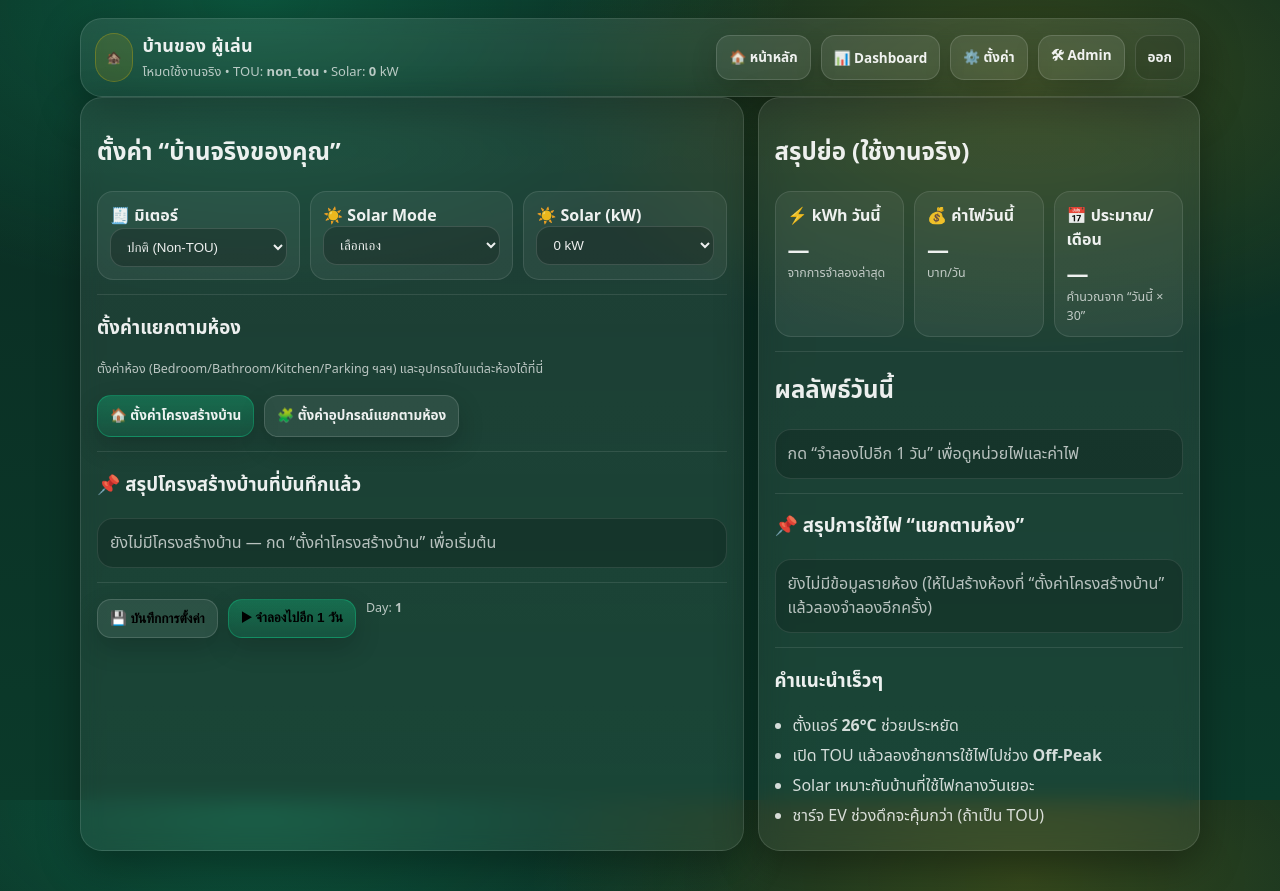
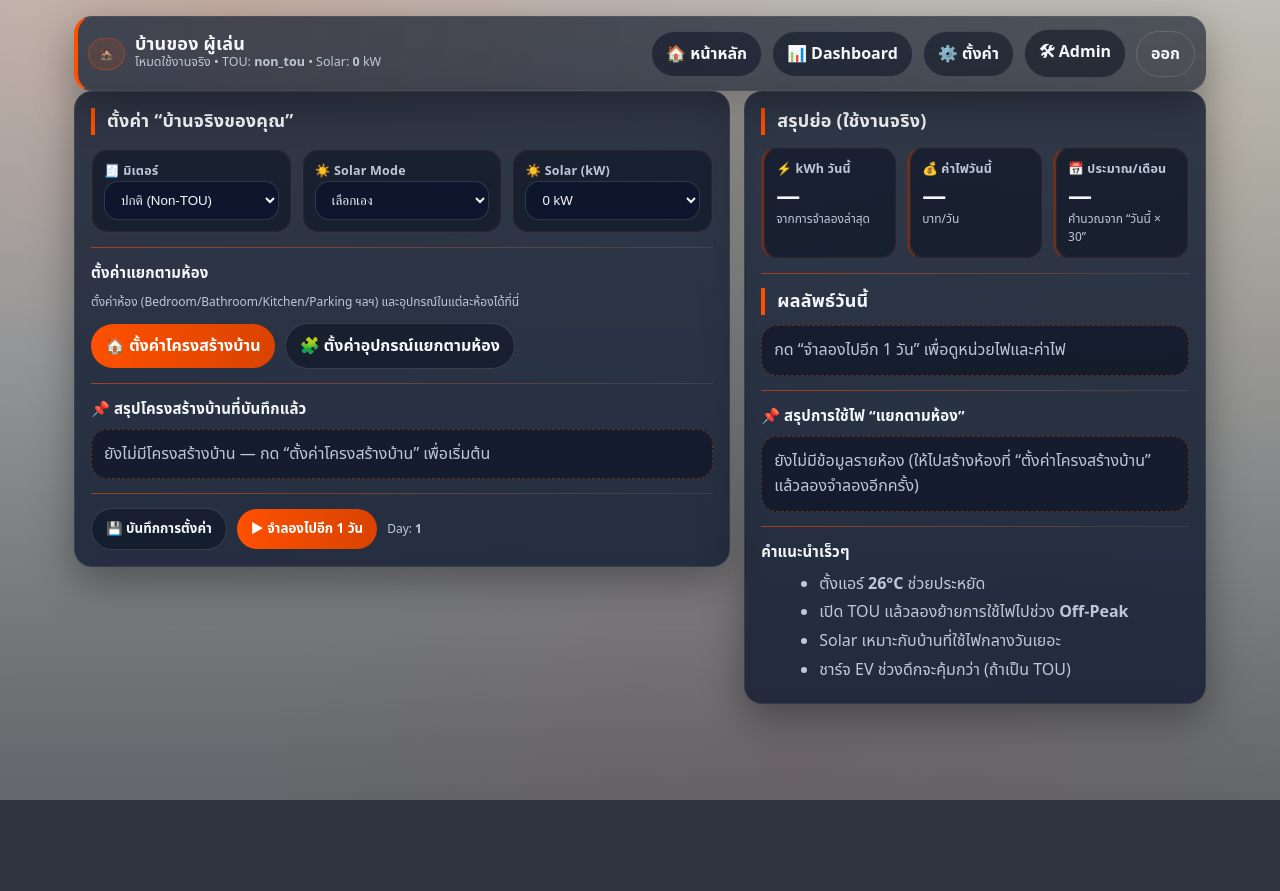
Before and after one commit to apiwatMea/energy-life, a Flask app: page /home in a window 1280 px wide. After the commit the page ends 800 px from the top, so only its background shows below. Run offline with Flask 3, Linux system fonts and the light colour scheme; the visitor is signed in with stand-in values (Sample User, id 1); data comes from the database, SQL or seed files in the repository; data that the repository does not hold is empty.

Commit message:
Update style.css

```diff
--- a/static/style.css
+++ b/static/style.css
@@ -1,266 +1,456 @@
-/* static/style.css */
-/* ====== MEA-feel Theme (clean corporate) ====== */
+/* ============================================================
+   MEA Executive Edition (ENERGY LIFE V3)
+   - Brand colors: MEA ORANGE #FE5000
+   - Clean government-dashboard look
+   - Better typography, spacing, readability
+   ============================================================ */
 
 :root{
-  --bg1:#0b2b22;            /* deep green */
-  --bg2:#0b3a2a;            /* deep emerald */
-  --panel:rgba(255,255,255,.07);
-  --panel2:rgba(255,255,255,.10);
-  --line:rgba(255,255,255,.10);
-  --text:rgba(255,255,255,.92);
-  --muted:rgba(255,255,255,.70);
+  /* Base (ลดโทนน้ำเงิน -> เทาเข้มแบบองค์กร) */
+  --bg1:#BBBCBC;
+  --bg2:#63666A;
 
-  --brand:#0aa06e;          /* primary green */
-  --brand2:#0fcf8a;         /* highlight green */
-  --accent:#f6c700;         /* gold accent */
-  --danger:#ff5c5c;
-  --ok:#31d27a;
+  --card:#0f1b30cc;
+  --cardSolid:#0f1b30;
+  --card2:#0c172acc;
 
+  --border:#243a63;
+  --border2:#1f3357;
+
+  --text:#f5f7fb;
+  --muted:#bfc7d9;
+
+  /* MEA Brand */
+  --primary:#FE5000;         /* MEA ORANGE */
+  --primaryDark:#d94300;
+  --secondary:#63666A;       /* MEA DARK GRAY */
+  --light:#BBBCBC;           /* MEA LIGHT GRAY */
+  --yellow:#FFBF3F;          /* MEA YELLOW */
+  --red:#862633;             /* MEA RED */
+
+  /* Status */
+  --ok:#2fd07a;
+  --warn:#FFBF3F;
+  --danger:#ff5c7a;
+
+  /* Effects */
   --shadow: 0 14px 40px rgba(0,0,0,.35);
-  --radius: 16px;
-  --radius2: 22px;
+  --radius: 18px;
+  --radius2: 14px;
+
+  /* Typography */
+  --font: "Noto Sans Thai", ui-sans-serif, system-ui, -apple-system, "Segoe UI", sans-serif;
+  --mono: ui-monospace, SFMono-Regular, Menlo, Monaco, Consolas, "Liberation Mono", monospace;
 }
 
 *{box-sizing:border-box}
 html,body{height:100%}
-body{
+
+body.bg{
   margin:0;
-  font-family: ui-sans-serif, system-ui, -apple-system, Segoe UI, Roboto, "Noto Sans Thai", "Noto Sans", Arial;
+  font-family:var(--font);
   color:var(--text);
+  background:
+    radial-gradient(1200px 700px at 18% 0%, rgba(254,80,0,.14) 0%, transparent 55%),
+    radial-gradient(900px 650px at 88% 18%, rgba(255,191,63,.10) 0%, transparent 58%),
+    radial-gradient(900px 650px at 62% 95%, rgba(134,38,51,.09) 0%, transparent 60%),
+    radial-gradient(900px 650px at 15% 85%, rgba(99,102,106,.10) 0%, transparent 60%),
+    linear-gradient(180deg, var(--bg1), var(--bg2));
+  min-height:100vh;
 }
 
-.bg{
-  background:
-    radial-gradient(900px 500px at 20% 0%, rgba(15,207,138,.25), transparent 60%),
-    radial-gradient(900px 500px at 80% 10%, rgba(246,199,0,.18), transparent 55%),
-    linear-gradient(180deg, var(--bg1), var(--bg2));
+/* Container */
+.shell{
+  max-width:1160px;
+  margin:0 auto;
+  padding:16px 14px 44px;
 }
 
-.shell{
-  width:min(1120px, 92vw);
-  margin:0 auto;
-  padding:18px 0 40px;
-}
-
-a{color:inherit;text-decoration:none}
-code{
-  background:rgba(0,0,0,.25);
-  padding:2px 8px;
-  border-radius:10px;
-  border:1px solid rgba(255,255,255,.10);
-}
-
-/* ===== layout helpers ===== */
-.row{display:flex}
-.gap{gap:10px}
-.between{justify-content:space-between}
-.grow{flex:1}
-.mt{margin-top:14px}
-.mt1{margin-top:10px}
-.mt2{margin-top:16px}
-.small{font-size:12.5px}
-.muted{color:var(--muted)}
-
-.grid2{
-  display:grid;
-  grid-template-columns: 1.2fr .8fr;
-  gap:14px;
-}
-.grid3{
-  display:grid;
-  grid-template-columns: repeat(3, 1fr);
-  gap:10px;
-}
-@media (max-width: 920px){
-  .grid2{grid-template-columns:1fr}
-  .grid3{grid-template-columns:1fr}
-}
-
-/* ===== top bar ===== */
-.top.bar{
+/* Top bar */
+.top{
   display:flex;
   align-items:center;
   justify-content:space-between;
   gap:12px;
-  padding:14px 14px;
-  border-radius: var(--radius2);
-  background: linear-gradient(180deg, rgba(255,255,255,.09), rgba(255,255,255,.06));
-  border:1px solid rgba(255,255,255,.12);
-  box-shadow: var(--shadow);
+  padding:12px 10px;
+  border:1px solid rgba(255,255,255,.06);
+  border-radius:var(--radius);
+  background:linear-gradient(90deg, rgba(15,27,48,.72), rgba(10,18,34,.62));
+  box-shadow:var(--shadow);
+  position:sticky;
+  top:0;
+  z-index:5;
   backdrop-filter: blur(10px);
 }
 
-.logo{
-  width:44px;height:44px;
-  display:grid;place-items:center;
-  border-radius:14px;
-  background: linear-gradient(180deg, rgba(15,207,138,.30), rgba(10,160,110,.12));
-  border:1px solid rgba(255,255,255,.14);
+.top.bar{
+  border-left:4px solid var(--primary);
 }
 
-.title{font-size:18px;font-weight:700;letter-spacing:.2px}
-.subtitle{font-size:13px;color:var(--muted);margin-top:2px}
-
-/* ===== cards ===== */
-.card{
-  background: linear-gradient(180deg, rgba(255,255,255,.08), rgba(255,255,255,.06));
-  border:1px solid rgba(255,255,255,.12);
-  border-radius: var(--radius2);
-  padding:16px;
-  box-shadow: var(--shadow);
-  backdrop-filter: blur(10px);
+.top .logo{
+  font-size:30px;
+  filter: drop-shadow(0 10px 18px rgba(0,0,0,.25));
 }
 
-.mini{
-  background: rgba(255,255,255,.06);
-  border:1px solid rgba(255,255,255,.10);
-  border-radius: var(--radius);
-  padding:12px;
+/* Headings */
+.title{
+  font-size:18px;
+  font-weight:800;
+  letter-spacing:.2px;
+  line-height:1.15;
 }
-.mini-title{font-weight:700}
-.big{font-size:22px;font-weight:800;margin-top:6px}
-.panel{
-  background: rgba(0,0,0,.18);
-  border:1px solid rgba(255,255,255,.10);
-  border-radius: var(--radius);
-  padding:12px;
+.subtitle{
+  font-size:12.5px;
+  color:var(--muted);
+  line-height:1.35;
 }
 
+h2{
+  margin:0 0 10px;
+  font-size:18px;
+  font-weight:900;
+  letter-spacing:.2px;
+  padding-left:12px;
+  border-left:4px solid var(--primary);
+}
+h3{
+  margin:0 0 8px;
+  font-size:15px;
+  font-weight:900;
+  letter-spacing:.15px;
+}
+
+/* Layout helpers */
+.row{display:flex; align-items:center}
+.row.gap{gap:10px}
+.row.between{justify-content:space-between}
+.row.end{justify-content:flex-end}
+.grow{flex:1}
+.mt{margin-top:14px}
+.mt1{margin-top:10px}
+.mt2{margin-top:12px}
+
+.muted{color:var(--muted)}
+.small{font-size:12px}
+
+/* Main grids */
+.grid2{
+  display:grid;
+  grid-template-columns: 1.35fr .95fr;
+  gap:14px;
+  align-items:start;
+}
+.grid3{
+  display:grid;
+  grid-template-columns: repeat(3, minmax(0,1fr));
+  gap:10px;
+}
+@media (max-width: 980px){
+  .grid2{grid-template-columns:1fr}
+  .top{flex-direction:column; align-items:flex-start}
+}
+
+/* Cards */
+.card{
+  background:var(--card);
+  border:1px solid rgba(255,255,255,.08);
+  border-radius:var(--radius);
+  padding:16px 16px;
+  box-shadow:var(--shadow);
+}
+.card2{
+  background:var(--card2);
+  border:1px solid rgba(255,255,255,.08);
+  border-radius:var(--radius2);
+  padding:14px 14px;
+}
+
+/* Dividers */
 .divider{
   height:1px;
-  background: rgba(255,255,255,.10);
+  background:linear-gradient(90deg, rgba(254,80,0,.55), rgba(255,255,255,.08));
   margin:14px 0;
 }
 
-/* ===== badges ===== */
+/* Panel */
+.panel{
+  background: rgba(9,16,32,.60);
+  border:1px dashed rgba(254,80,0,.35);
+  border-radius:16px;
+  padding:12px 12px;
+}
+
+/* KPI mini cards */
+.mini{
+  background: rgba(9,16,32,.55);
+  border:1px solid rgba(255,255,255,.10);
+  border-radius:16px;
+  padding:12px 12px;
+  position:relative;
+}
+.mini:before{
+  content:"";
+  position:absolute;
+  inset:0;
+  border-radius:16px;
+  pointer-events:none;
+  box-shadow: inset 0 0 0 1px rgba(254,80,0,.08);
+}
+.mini-title{
+  font-weight:800;
+  font-size:12.5px;
+  color:var(--muted);
+  letter-spacing:.2px;
+}
+.mini-text{font-size:12px}
+.big{
+  font-size:24px;
+  font-weight:900;
+  letter-spacing:.3px;
+  line-height:1.05;
+}
+
+/* Badges */
 .badge{
   display:inline-flex;
   align-items:center;
-  gap:8px;
+  justify-content:center;
   padding:6px 10px;
   border-radius:999px;
-  background: rgba(246,199,0,.12);
-  border:1px solid rgba(246,199,0,.25);
-  color: rgba(255,255,255,.92);
-  font-weight:700;
-  font-size:12.5px;
+  border:1px solid rgba(254,80,0,.35);
+  background: rgba(254,80,0,.12);
+  color: var(--text);
+  font-weight:900;
+  font-size:12px;
 }
-.hint{color:rgba(255,255,255,.70);font-weight:600;font-size:12.5px}
+.badge.ok{
+  border-color: rgba(47,208,122,.35);
+  background: rgba(47,208,122,.12);
+}
+.badge.warn{
+  border-color: rgba(255,191,63,.40);
+  background: rgba(255,191,63,.12);
+}
+.badge.danger{
+  border-color: rgba(255,92,122,.40);
+  background: rgba(255,92,122,.12);
+}
 
-/* ===== buttons ===== */
+/* Buttons */
 .btn{
   display:inline-flex;
   align-items:center;
   justify-content:center;
+  padding:10px 14px;
+  border-radius:999px;
+  border:1px solid rgba(255,255,255,.14);
+  background: rgba(10,18,34,.55);
+  color:var(--text);
+  text-decoration:none;
+  cursor:pointer;
+  font-weight:800;
   gap:8px;
-  padding:10px 12px;
-  border-radius: 14px;
-  border:1px solid rgba(255,255,255,.14);
-  background: rgba(255,255,255,.08);
-  box-shadow: 0 10px 26px rgba(0,0,0,.18);
-  transition: transform .08s ease, background .15s ease, border-color .15s ease;
-  font-weight:700;
-  font-size:13.5px;
-  cursor:pointer;
+  transition: transform .12s ease, background .12s ease, border-color .12s ease;
 }
-.btn:hover{transform: translateY(-1px); background: rgba(255,255,255,.11)}
-.btn:active{transform: translateY(0px) scale(.99)}
-
+.btn:hover{
+  transform: translateY(-1px);
+  border-color: rgba(254,80,0,.35);
+}
 .btn.primary{
-  background: linear-gradient(180deg, rgba(15,207,138,.30), rgba(10,160,110,.18));
-  border-color: rgba(15,207,138,.35);
+  background: linear-gradient(90deg, var(--primary), var(--primaryDark));
+  border:none;
+  color:#fff;
 }
-.btn.primary:hover{background: linear-gradient(180deg, rgba(15,207,138,.38), rgba(10,160,110,.22))}
-
+.btn.primary:hover{
+  filter: brightness(1.03);
+}
 .btn.ghost{
-  background: rgba(0,0,0,.10);
-  border-color: rgba(255,255,255,.12);
-  box-shadow:none;
+  background: transparent;
 }
 
-/* ===== forms ===== */
-.form label{display:block;margin:10px 0 6px;color:rgba(255,255,255,.82);font-weight:700;font-size:13px}
-input,select,textarea{
+/* Back link */
+.back{
+  color:var(--text);
+  text-decoration:none;
+  font-weight:900;
+  font-size:16px;
+  padding:8px 10px;
+  border:1px solid rgba(255,255,255,.12);
+  border-radius:12px;
+  background: rgba(10,18,34,.35);
+}
+
+/* Inputs */
+.form{display:flex; flex-direction:column; gap:8px; margin-top:10px}
+
+input,select{
   width:100%;
   padding:10px 12px;
-  border-radius: 14px;
+  border-radius:14px;
   border:1px solid rgba(255,255,255,.14);
-  background: rgba(0,0,0,.22);
-  color: var(--text);
+  background: rgba(7,16,42,.55);
+  color:var(--text);
   outline:none;
+  transition: border-color .12s ease, box-shadow .12s ease;
 }
-input:focus,select:focus,textarea:focus{
-  border-color: rgba(15,207,138,.45);
-  box-shadow: 0 0 0 4px rgba(15,207,138,.12);
+select{cursor:pointer}
+input:focus,select:focus{
+  border-color: rgba(254,80,0,.55);
+  box-shadow: 0 0 0 3px rgba(254,80,0,.16);
 }
 
-.back{
-  display:inline-flex;
-  width:40px;height:40px;
-  align-items:center;justify-content:center;
-  border-radius:14px;
-  border:1px solid rgba(255,255,255,.12);
-  background: rgba(255,255,255,.06);
+/* ✅ Checkbox ให้ใหญ่ + สีองค์กร + อ่านง่าย */
+input[type="checkbox"]{
+  width:20px;
+  height:20px;
+  accent-color: var(--primary);
 }
 
-/* ===== checkbox line (สำคัญ: แก้ Inverter + Enable ให้อยู่บรรทัดเดียว/ฝั่งเดียว) ===== */
+/* ✅ บรรทัด checkbox ให้เป็นระเบียบ (ใช้กับ “เปิดอุปกรณ์นี้ในห้อง”, “Inverter” ฯลฯ) */
 .checkline{
   display:flex;
   align-items:center;
-  gap:12px;
+  gap:10px;
+  white-space:nowrap;
+  font-weight:900;
+}
+.checkline span{
+  font-weight:900;
+  color:var(--text);
+}
+.checkline .hint{
+  font-weight:800;
+  color:var(--muted);
+}
+
+/* Flash messages */
+.flashwrap{display:flex; flex-direction:column; gap:8px; margin-bottom:10px}
+.flash{
   padding:10px 12px;
   border-radius:14px;
   border:1px solid rgba(255,255,255,.12);
-  background: rgba(0,0,0,.16);
-  width: fit-content;
-  max-width: 100%;
+  background: rgba(9,16,32,.55);
 }
-.checkline input[type="checkbox"]{
-  width:22px;
-  height:22px;
-  accent-color: var(--brand2);
-  cursor:pointer;
+.flash.error{
+  border-color: rgba(255,92,122,.40);
+  background: rgba(134,38,51,.22);
 }
-.checkline span{font-weight:700;color:rgba(255,255,255,.88)}
+.flash.success{
+  border-color: rgba(47,208,122,.35);
+  background: rgba(18,60,36,.35);
+}
 
-/* ===== toast / flash ===== */
-.toast, .flash{
-  padding:10px 12px;
-  border-radius:14px;
-  border:1px solid rgba(255,255,255,.12);
-  background: rgba(0,0,0,.20);
-  margin:8px 0;
-  font-weight:700;
+/* Switch */
+.switch{position:relative; display:inline-block; width:48px; height:26px}
+.switch input{opacity:0; width:0; height:0}
+.slider{
+  position:absolute; cursor:pointer; inset:0;
+  background: rgba(99,102,106,.35);
+  transition:.2s;
+  border-radius:999px;
+  border:1px solid rgba(255,255,255,.14);
 }
-.toast.success,.flash.success{border-color:rgba(49,210,122,.35); background:rgba(49,210,122,.12)}
-.toast.error,.flash.error{border-color:rgba(255,92,92,.35); background:rgba(255,92,92,.10)}
-.flashwrap{margin-bottom:12px}
+.slider:before{
+  position:absolute; content:"";
+  height:20px; width:20px; left:3px; bottom:2px;
+  background:#fff; transition:.2s; border-radius:50%;
+}
+.switch input:checked + .slider{
+  background: linear-gradient(90deg, var(--primary), var(--primaryDark));
+  border:none;
+}
+.switch input:checked + .slider:before{transform: translateX(21px)}
 
-/* ===== tables ===== */
+/* Tips list */
+.tips{
+  margin:8px 0 0 18px;
+  color:var(--muted);
+  line-height:1.55;
+}
+.tips li{margin:4px 0}
+
+/* Tables */
 .tablewrap{
   overflow:auto;
-  border-radius: var(--radius);
   border:1px solid rgba(255,255,255,.10);
+  border-radius:16px;
+  background: rgba(9,16,32,.35);
 }
 table{
   width:100%;
-  border-collapse: collapse;
-  min-width: 760px;
-  background: rgba(0,0,0,.12);
+  border-collapse:collapse;
+  min-width:780px;
 }
 th,td{
   padding:10px 10px;
-  border-bottom:1px solid rgba(255,255,255,.08);
+  border-bottom:1px solid rgba(255,255,255,.10);
   text-align:left;
-  font-size:13px;
 }
-thead th{
-  position: sticky;
+th{
+  background: rgba(15,27,48,.92);
+  position:sticky;
   top:0;
-  background: rgba(0,0,0,.30);
-  border-bottom:1px solid rgba(255,255,255,.12);
+  font-weight:900;
+  letter-spacing:.2px;
+  border-bottom:1px solid rgba(254,80,0,.35);
 }
 
-/* ===== tips list ===== */
-.tips{margin:10px 0 0; padding-left:18px}
-.tips li{margin:6px 0; color:rgba(255,255,255,.82)}
+/* Progress (if used) */
+.level-progress{margin-top:8px}
+.barwrap{
+  height:10px;
+  background: rgba(6,17,36,.55);
+  border:1px solid rgba(255,255,255,.10);
+  border-radius:999px;
+  overflow:hidden
+}
+.barfill{
+  height:100%;
+  background: linear-gradient(90deg, var(--primary), var(--primaryDark));
+  width:0%;
+}
+
+/* Toast (if used) */
+.toast{
+  padding:10px 12px;
+  border-radius:12px;
+  margin:8px 0;
+  background: rgba(255,255,255,0.06);
+  border:1px solid rgba(255,255,255,0.10);
+}
+.toast.success{border-color:rgba(47,208,122,.45);}
+.toast.error{border-color:rgba(255,92,122,.45);}
+
+/* Small UI polish */
+a.btn, button.btn { user-select:none }
+button.btn{ font-family:var(--font) }
+code, .code{
+  font-family:var(--mono);
+  background: rgba(255,255,255,.06);
+  border:1px solid rgba(255,255,255,.10);
+  padding:2px 6px;
+  border-radius:10px;
+}
+
+/* Make KPI feel "official" */
+.grid3 .mini .big{
+  margin-top:6px;
+}
+.grid3 .mini{
+  border-left:3px solid rgba(254,80,0,.35);
+}
+
+/* Improve readability in result boxes */
+#resultBox, #roomsSummary{
+  line-height:1.55;
+}
+#resultBox .big{
+  font-size:22px;
+}
+
+/* Responsive tweak for smaller phones */
+@media (max-width: 520px){
+  .shell{padding:12px 10px 30px}
+  .btn{padding:10px 12px}
+  .big{font-size:22px}
+}
```
